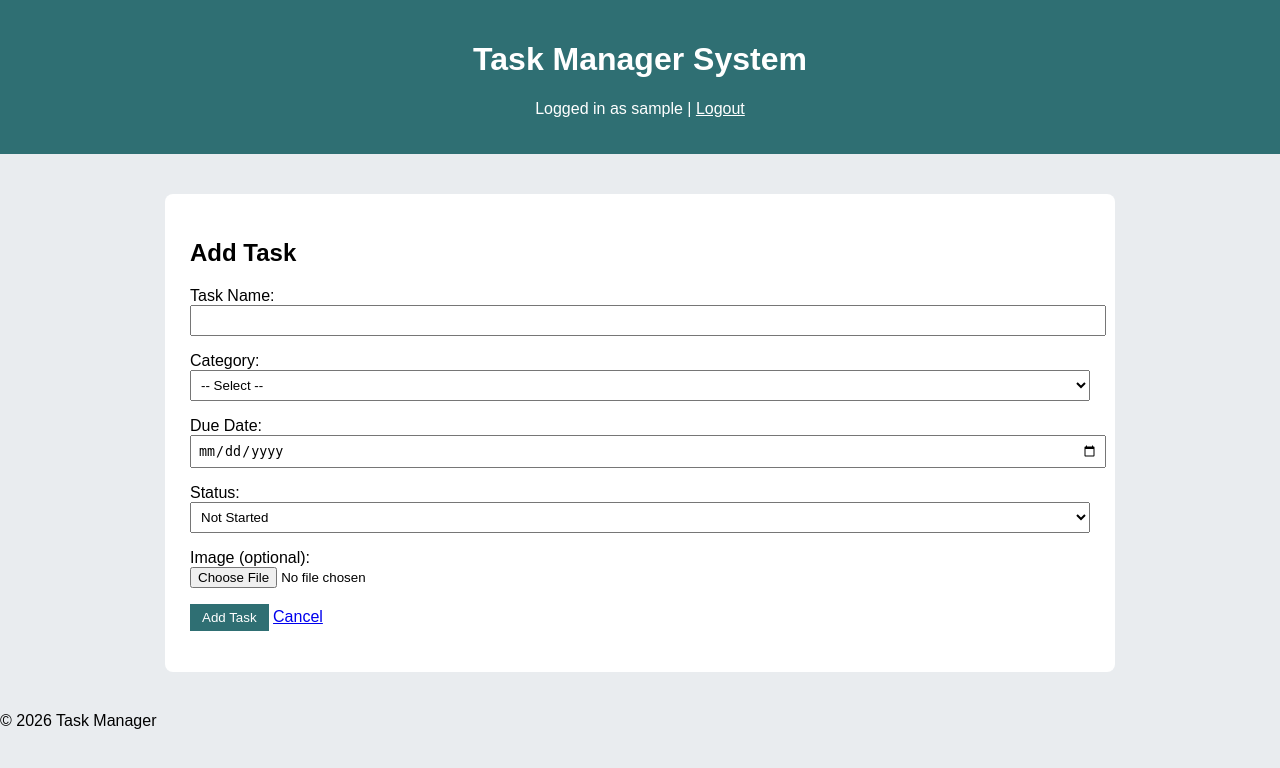
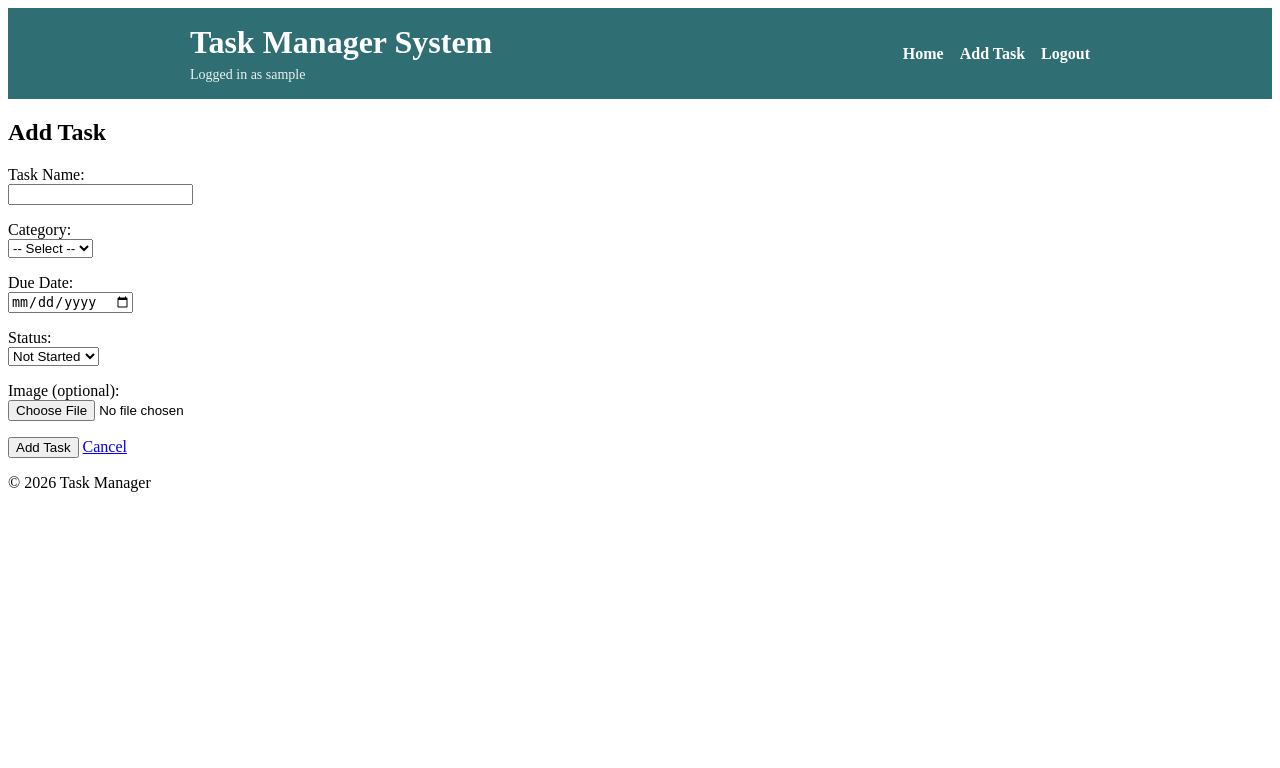
Before and after one commit to tamaramillerf/PHPAssignment1, a PHP site: page /add_task_form.php in a window 1280 px wide. Shown: the top 768 px of the page. Run offline with PHP 8.4, Linux system fonts and the light colour scheme; the visitor is signed in with stand-in values (Sample User, id 1); data comes from the database, SQL or seed files in the repository.

Commit message:
assignment 5 updates

```diff
--- a/css/taskmanager.css
+++ b/css/taskmanager.css
@@ -1,61 +1,142 @@
-body {
-    font-family: Arial, sans-serif;
-    background-color: #e9ecef;
-    margin: 0;
-    padding: 0;
+main {
+  max-width: 900px;
+  width: 95%;
 }
 
-header {
-    background-color: #2f6f73;
-    color: white;
-    padding: 20px;
-    text-align: center;
+.page-title {
+  display: flex;
+  align-items: center;
+  justify-content: space-between;
+  gap: 12px;
+  margin-bottom: 16px;
 }
 
-main {
-    width: 900px;
-    margin: 40px auto;
-    background-color: #ffffff;
-    padding: 25px;
-    border-radius: 8px;
+.filters {
+  display: flex;
+  gap: 12px;
+  align-items: end;
+  flex-wrap: wrap;
+  padding: 12px;
+  border: 1px solid #ddd;
+  border-radius: 8px;
+  margin-bottom: 16px;
+  background: #fafafa;
 }
 
-table {
-    width: 100%;
-    border-collapse: collapse;
+.filter-group {
+  min-width: 200px;
+  flex: 1;
 }
 
-th, td {
-    border: 1px solid #ccc;
-    padding: 14px 18px;
-    text-align: left;
+.filter-group label {
+  display: block;
+  font-size: 14px;
+  margin-bottom: 6px;
 }
 
-th {
-    background-color: #f1f1f1;
+.filter-actions {
+  display: flex;
+  gap: 10px;
+  align-items: center;
 }
 
-input[type="submit"], button {
-    padding: 6px 12px;
-    background-color: #2f6f73;
-    color: white;
-    border: none;
-    cursor: pointer;
+.btn {
+  display: inline-block;
+  padding: 8px 14px;
+  background-color: #2f6f73;
+  color: #fff;
+  text-decoration: none;
+  border-radius: 6px;
 }
 
-input[type="submit"]:hover {
-    background-color: #245a5d;
+.btn:hover {
+  background-color: #245a5d;
 }
 
-select, input[type="text"], input[type="date"] {
-    padding: 6px;
-    width: 100%;
+.link {
+  color: #2f6f73;
+  text-decoration: none;
 }
 
-.task-image{
+.link:hover {
+  text-decoration: underline;
+}
+
+.site-header {
+  background-color: #2f6f73;
+  color: white;
+  padding: 16px;
+}
+
+.header-inner {
+  max-width: 900px;
+  width: 95%;
+  margin: 0 auto;
+  display: flex;
+  justify-content: space-between;
+  align-items: center;
+  gap: 14px;
+}
+
+.brand h1 {
+  margin: 0;
+}
+
+.subtext {
+  margin: 6px 0 0 0;
+  opacity: 0.9;
+  font-size: 14px;
+}
+
+.nav a {
+  color: white;
+  text-decoration: none;
+  margin-left: 12px;
+  font-weight: 600;
+}
+
+.nav a:hover {
+  text-decoration: underline;
+}
+
+.badge {
+  display: inline-block;
+  margin-left: 8px;
+  padding: 3px 8px;
+  border-radius: 999px;
+  font-size: 12px;
+  font-weight: 700;
+  vertical-align: middle;
+}
+
+.badge-overdue {
+  background: #ffe3e3;
+  color: #9b1c1c;
+  border: 1px solid #ffc9c9;
+}
+
+.badge-soon {
+  background: #fff3bf;
+  color: #7a5b00;
+  border: 1px solid #ffe08a;
+}
+
+.row-overdue td {
+  background: #fff7f7;
+}
+
+.task-image {
   width: 90px;
   height: 60px;
   object-fit: cover;
   border-radius: 6px;
   display: block;
 }
+
+.actions {
+  white-space: nowrap;
+}
+
+table {
+  overflow-x: auto;
+}
--- a/header.php
+++ b/header.php
@@ -11,16 +11,24 @@ if (session_status() === PHP_SESSION_NONE) {
 </head>
 <body>
 
-<header>
-    <h1>Task Manager System</h1>
+<header class="site-header">
+  <div class="header-inner">
+    <div class="brand">
+      <h1>Task Manager System</h1>
+      <?php if (isset($_SESSION["isLoggedIn"])): ?>
+        <p class="subtext">Logged in as <?php echo htmlspecialchars($_SESSION["userName"]); ?></p>
+      <?php endif; ?>
+    </div>
 
-    <p>
+    <nav class="nav">
       <?php if (isset($_SESSION["isLoggedIn"])): ?>
-        Logged in as <?php echo htmlspecialchars($_SESSION["userName"]); ?> |
-        <a href="logout.php" style="color:white;">Logout</a>
+        <a href="index.php">Home</a>
+        <a href="add_task_form.php">Add Task</a>
+        <a href="logout.php">Logout</a>
       <?php else: ?>
-        <a href="login_form.php" style="color:white;">Login</a> |
-        <a href="register_user_form.php" style="color:white;">Register</a>
+        <a href="login_form.php">Login</a>
+        <a href="register_user_form.php">Register</a>
       <?php endif; ?>
-    </p>
+    </nav>
+  </div>
 </header>
```
Also changed, not shown: index.php (+110 -10 lines).
